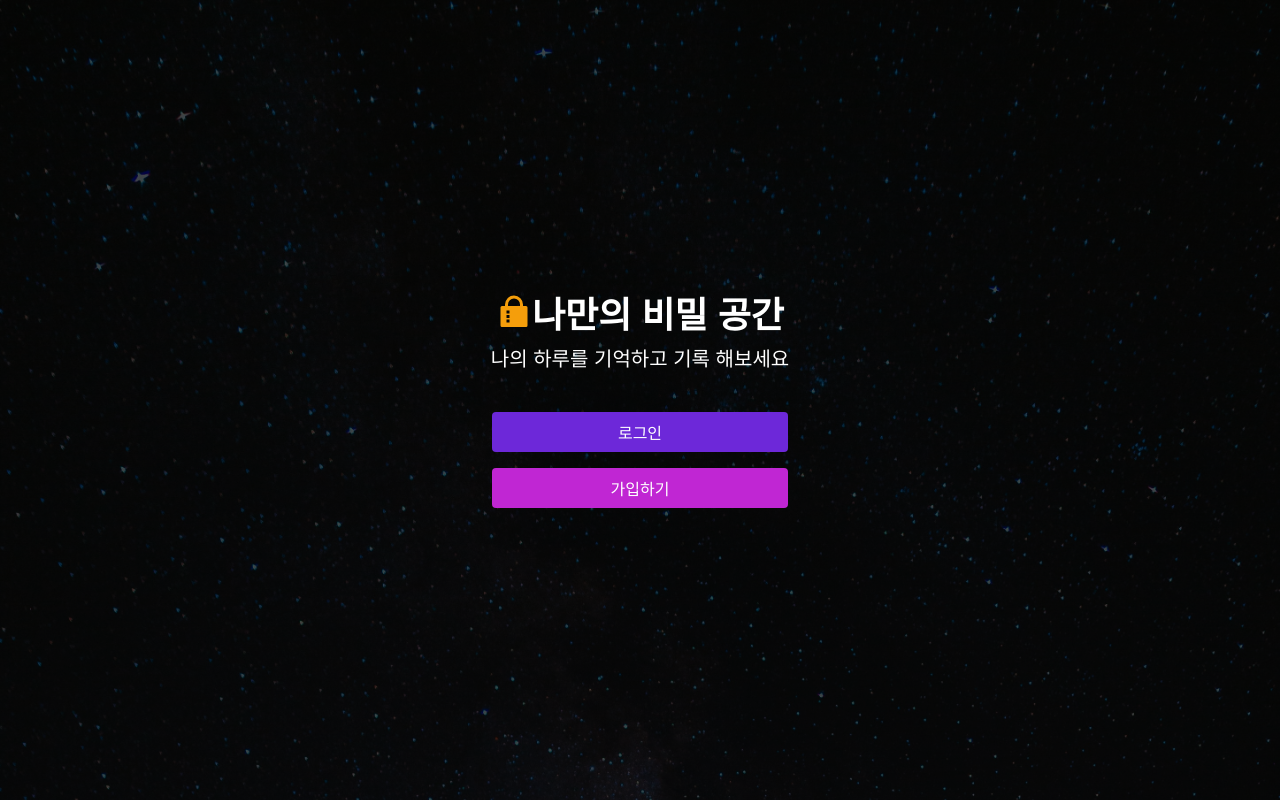
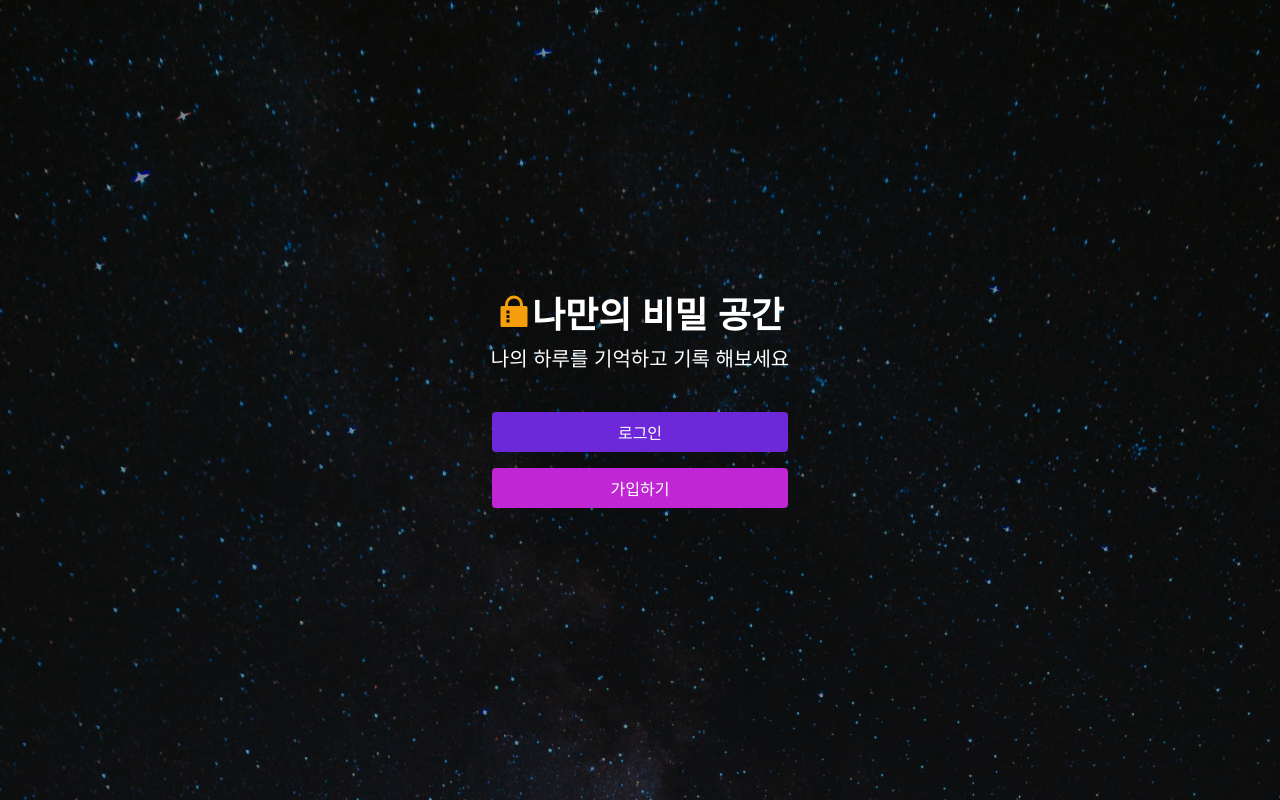
Before and after one commit to Yongveloper/My-own-secret-space, a React (Create React App) app in the folder client/: page / in a window 1280 px wide. Built offline with nearby package versions, Linux system fonts and the light colour scheme.

Commit message:
[스타일] 배경 밝기 변경 좀 더 밝게 우주 배경이 잘 보이게 변경함

```diff
--- a/client/src/index.css
+++ b/client/src/index.css
@@ -3,7 +3,7 @@
 @tailwind utilities;
 
 body {
-  background: linear-gradient(rgba(0, 0, 0, 0.7), rgba(0, 0, 0, 0.7)),
+  background: linear-gradient(rgba(0, 0, 0, 0.4), rgba(0, 0, 0, 0.4)),
     url('images/space.jpg');
   background-size: cover;
   height: 100vh;
```
